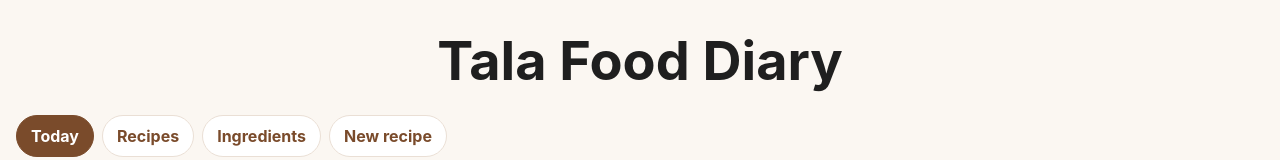
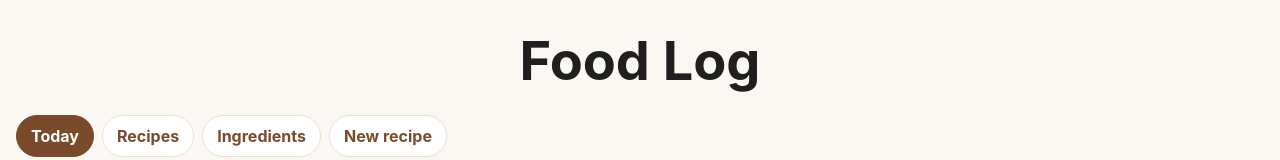
Before and after one commit to talayahya/tala-recipe-library, a plain HTML site: page index.html in a window 1280 px wide. Shown: the top 160 px of the page. Drawn offline with Linux system fonts and the light colour scheme.

Commit message:
Simplify title and add toast container

```diff
--- a/index.html
+++ b/index.html
@@ -3,12 +3,12 @@
 <head>
   <meta charset="utf-8">
   <meta name="viewport" content="width=device-width, initial-scale=1">
-  <title>Tala Food Diary</title>
+  <title>Food Log</title>
   <link rel="stylesheet" href="styles.css">
 </head>
 <body>
   <header>
-    <h1>Tala Food Diary</h1>
+    <h1>Food Log</h1>
   </header>
 
   <nav class="tab-nav" aria-label="Main sections">
@@ -97,6 +97,7 @@
     <datalist id="ingredientDatalist"></datalist>
   </main>
 
+  <div id="toast" class="toast" role="status" aria-live="polite"></div>
   <script src="app.js"></script>
 </body>
 </html>
```
